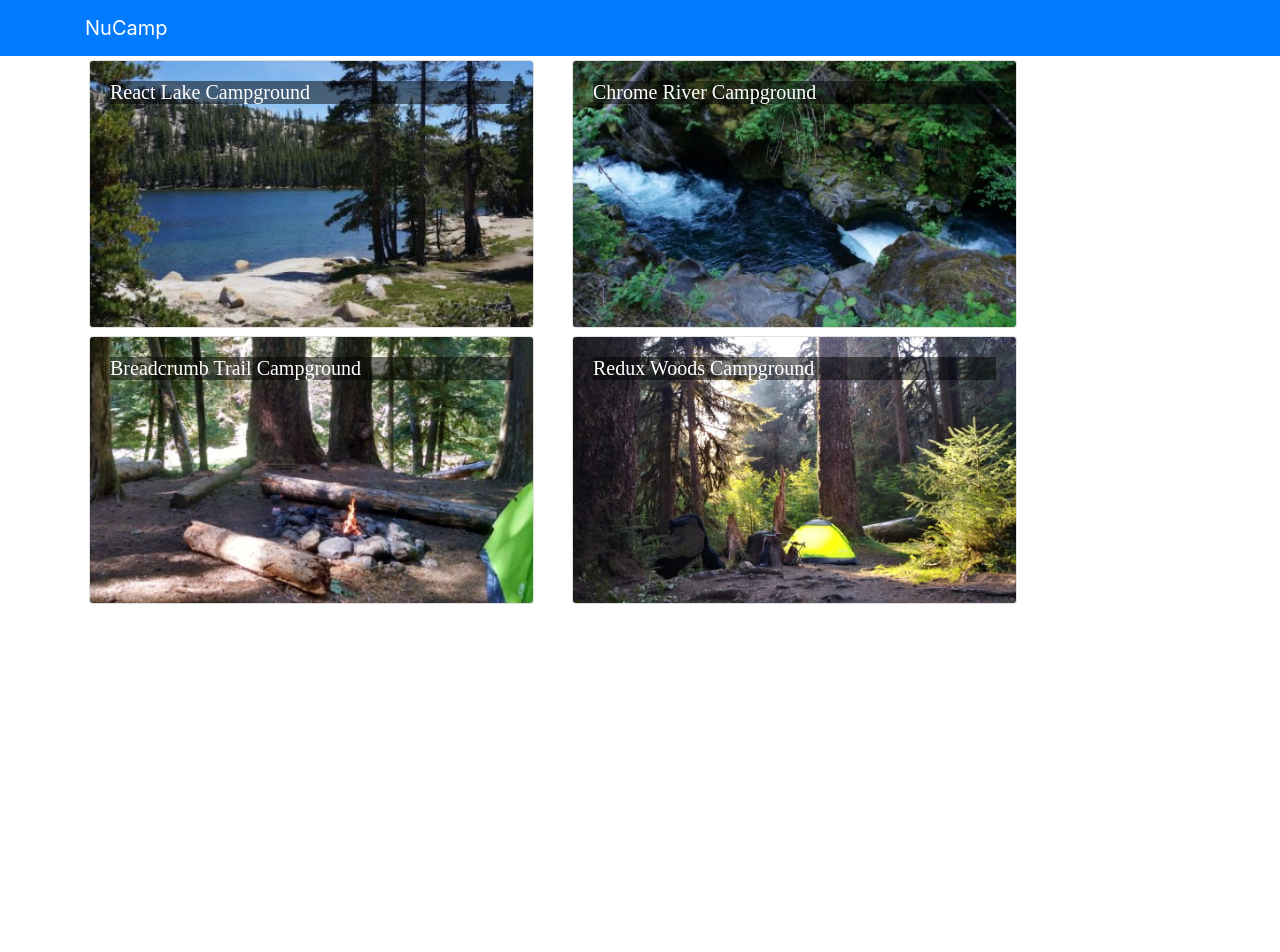
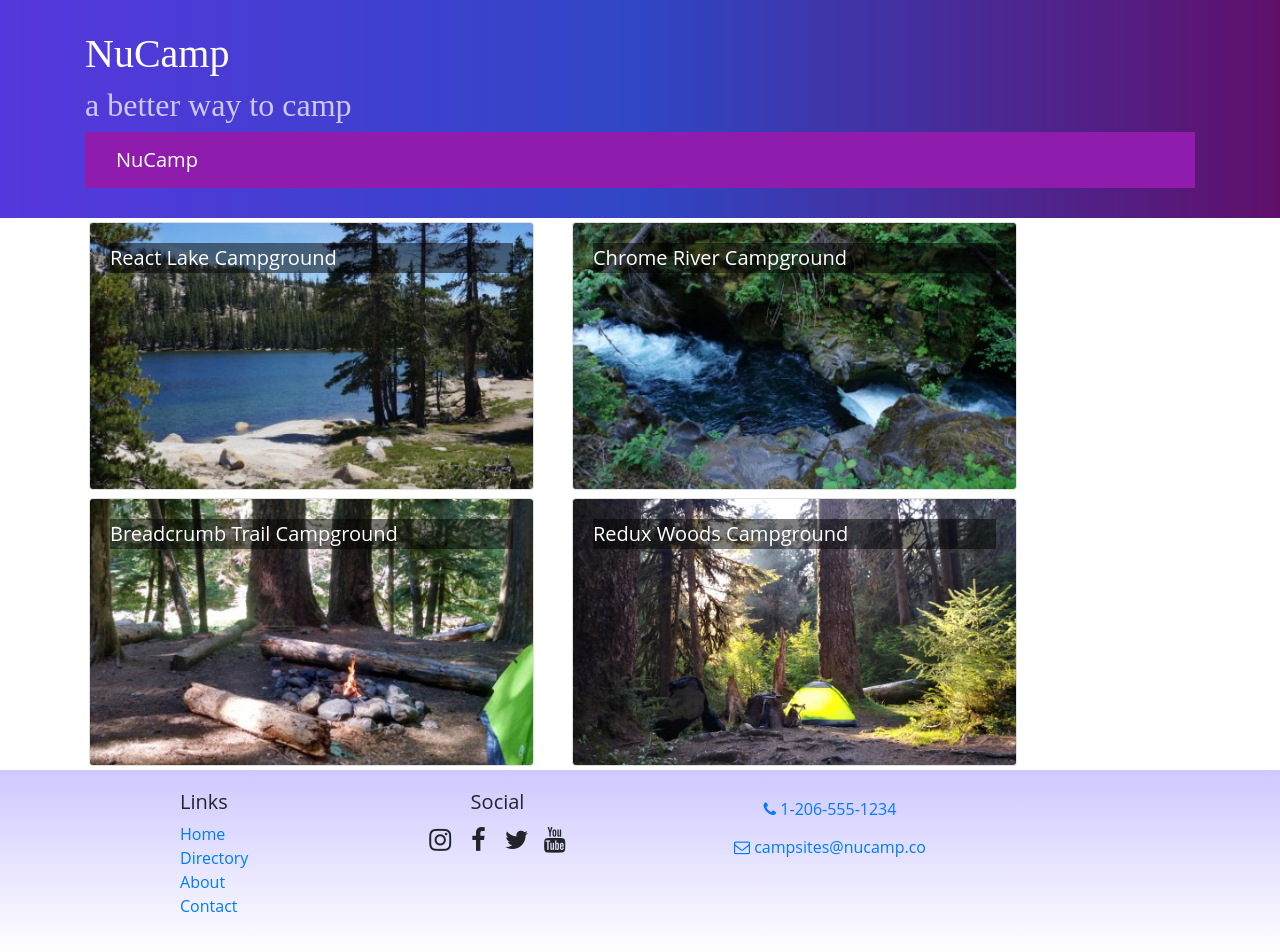
Before and after one commit to kikluz/ncamp_react, a React (Create React App) app: page / in a window 1280 px wide. Before the commit the page ends 800 px from the top, so only its background shows below. Built offline with nearby package versions, Linux system fonts and the light colour scheme.

Commit message:
add boostrapsocials and font awesome

```diff
--- a/package.json
+++ b/package.json
@@ -7,6 +7,8 @@
     "@testing-library/react": "^11.1.0",
     "@testing-library/user-event": "^12.1.10",
     "bootstrap": "4.5.2",
+    "bootstrap-social": "5.1.1",
+    "font-awesome": "4.7.0",
     "react": "^17.0.2",
     "react-dom": "^17.0.2",
     "react-popper": "1.3.6",
--- a/src/App.css
+++ b/src/App.css
@@ -1,11 +1,47 @@
 body {
   font-family: "Open Sans", sans-serif;
 }
+
+h1, h2, h3, .card-body>.card-title {
+  font-family: "Lobster", cursive;
+}
+
 .card-title {
-  font: 500 1.25rem "Lobster", cursive;
+  font-weight: 500;
+  font-size: 1.25rem;
+}
+
+h2 {
+  color: #3046C5;
 }
 
 .card-img-overlay .card-title {
   color: white;
-  background-color: rgba(0,0,0,0.5);
+  background-color: rgba(0, 0, 0, 0.5);
 }
+
+.row-content {
+  padding: 50px 0;
+  border-bottom: 1px ridge;
+  min-height: 200px;
+}
+
+.site-footer {
+  background-image: linear-gradient(#CEC8FF, white);
+  padding: 20px 0;
+}
+
+.jumbotron {
+  margin: 0;
+  padding: 30px;
+  background-image: linear-gradient(to right, #5637DD, #3046C5, #60106B);
+  color: white;
+}
+
+.jumbotron h2 {
+  color: #CEC8FF;
+}
+
+.navbar-dark {
+  background-color: #901CAD;
+}
--- a/src/components/CampsiteInfoComponent.js
+++ b/src/components/CampsiteInfoComponent.js
@@ -1,13 +1,13 @@
-import React, { Component } from "react";
+import React from "react";
 import { Card, CardImg, CardImgOverlay, CardText, CardBody, CardTitle } from 'reactstrap';
 
-class CampsiteInfo extends Component {
 
-  renderCampsite(campsite){
+
+function RenderCampsite({ campsite }) {
 	return (
 		<div className="col-md-5 m-1">
 			<Card>
-  				<CardImg top src={campsite.image} alt={campsite.name}/>
+				<CardImg top src={campsite.image} alt={campsite.name} />
 				<CardBody>
 					<CardTitle>{campsite.name}</CardTitle>
 					<CardText>{campsite.description}</CardText>
@@ -17,8 +17,8 @@
 	)
 }
 
-    renderComments(comments){
-        if(comments){
+function RenderComments({ comments }) {
+	if (comments) {
 		return (
 			<div classNam="col-md5 m-1">
 				<h4>Comments</h4>
@@ -27,9 +27,9 @@
 						<div>
 							<p>{comment.text}</p>
 							<p>{comment.author}</p>
-                            	<p>{comment.author} {new Intl.DateTimeFormat('en-US', { year: 'numeric', month: 'short', day: '2-digit'}).format(new Date(Date.parse(comment.date)))};</p>
+							<p>{comment.author} {new Intl.DateTimeFormat('en-US', { year: 'numeric', month: 'short', day: '2-digit' }).format(new Date(Date.parse(comment.date)))};</p>
 						</div>
-        			 	)
+					);
 				})}
 			</div>
 		)
@@ -37,21 +37,21 @@
 	}
 }
 
-    render(){
-     if (this.props.campsite){
-         return(
+function CampsiteInfo(props) {
+	if (props.campsite) {
+		return (
 			<div className="container">
 				<div className="row">
-					{this.renderCampsite(this.props.campsite)}
-					{this.renderComments(this.props.campsite.comments)}
+					<RenderCampsite campsite={props.campsite} />
+					<RenderComments comments={props.campsite.comments} />
 				</div>
 			</div>
 		);
 	}
-     return <div/>
-    }
+	return <div />
 }
 
 
 
+
 export default CampsiteInfo;
--- a/src/components/DirectoryComponent.js
+++ b/src/components/DirectoryComponent.js
@@ -1,20 +1,24 @@
-import React, { Component } from "react";
+import React from "react";
 import { Card, CardImg, CardImgOverlay, CardTitle } from 'reactstrap';
 
-
-class Directory extends Component {
-
-  render() {
-    const directory = this.props.campsites.map(campsite => {
-
+function RenderDirectoryItem({ campsite, onClick }) {
   return (
-        <div key={campsite.id} className="col-md-5 m-1">
-          <Card onClick={() => this.props.onClick(campsite.id)}>
+    <Card onClick={() => onClick(campsite.id)}>
       <CardImg with='100%' src={campsite.image} alt={campsite.name} />
       <CardImgOverlay>
         <CardTitle>{campsite.name}</CardTitle>
       </CardImgOverlay>
     </Card>
+  );
+}
+
+function Directory(props) {
+
+  const directory = props.campsites.map(campsite => {
+
+    return (
+      <div key={campsite.id} className="col-md-5 m-1">
+        <RenderDirectoryItem campsite={campsite} onClick={props.onClick} />
       </div>
 
     );
@@ -28,7 +32,6 @@
     </div>
   );
 }
-}
 
 
 export default Directory;
--- /dev/null
+++ b/src/components/FooterComponent.js
@@ -0,0 +1,34 @@
+import React from 'react';
+
+function Footer(props){
+    return (
+        <footer className="site-footer">
+        <div className="container">
+            <div className="row">
+                <div className="col-4 col-sm-2 offset-1">
+                    <h5>Links</h5>
+                    <ul className="list-unstyled">
+                        <li><a href="#">Home</a></li>
+                        <li><a href="#">Directory</a></li>
+                        <li><a href="#">About</a></li>
+                        <li><a href="#">Contact</a></li>
+                    </ul>
+                </div>
+                <div className="col-6 col-sm-3 text-center">
+                    <h5>Social</h5>
+                    <a className="btn btn-social-icon btn-instagram" href="http://instagram.com/"><i className="fa fa-instagram" /></a>{' '}
+                    <a className="btn btn-social-icon btn-facebook" href="http://www.facebook.com/"><i className="fa fa-facebook" /></a>{' '}
+                    <a className="btn btn-social-icon btn-twitter" href="http://twitter.com/"><i className="fa fa-twitter" /></a>{' '}
+                    <a className="btn btn-social-icon btn-google" href="http://youtube.com/"><i className="fa fa-youtube" /></a>
+                </div>
+                <div className="col-sm-4 text-center">
+                    <a role="button" className="btn btn-link" href="tel:+12065551234"><i className="fa fa-phone" /> 1-206-555-1234</a><br />
+                    <a role="button" className="btn btn-link" href="mailto:notreal@notreal.co"><i className="fa fa-envelope-o" /> campsites@nucamp.co</a>
+                </div>
+            </div>
+        </div>
+    </footer>
+    )
+}
+
+export default Footer;
--- /dev/null
+++ b/src/components/HeaderComponent.js
@@ -0,0 +1,30 @@
+import React, { Component }  from 'react';
+import { Navbar, NavbarBrand, Jumbotron } from 'reactstrap';
+
+class Header extends Component {
+    render(){
+        return (
+            <React.Fragment>
+                <Jumbotron fluid>
+                    <div className="container">
+                        <div className="row">
+                            <div className="col">
+                                <h1>NuCamp</h1>
+                                <h2>
+                                    a better way to camp
+                                </h2>
+                            </div>
+                        </div>
+                        <Navbar dark sticky="top">
+                            <div className="container">
+                                <NavbarBrand href="/">NuCamp</NavbarBrand>
+                            </div>
+                        </Navbar>
+                    </div>
+                </Jumbotron>
+            </React.Fragment>
+        );
+    }
+}
+
+export default Header;
--- a/src/components/MainComponent.js
+++ b/src/components/MainComponent.js
@@ -3,6 +3,8 @@
 import Directory from './DirectoryComponent';
 import CampsiteInfo from './CampsiteInfoComponent';
 import { CAMPSITES } from '../shared/campsites';
+import Header from './HeaderComponent';
+import Footer from './FooterComponent';
 
 // set the local state in App.js so we have data from campsites.js inside App.js
 class Main extends Component {
@@ -23,15 +25,10 @@
 	render(){
 		return (
 			<div>
-				<Navbar dark color="primary">
-					<div className="container">
-						<NavbarBrand href="/">NuCamp</NavbarBrand>
-					</div>
-				</Navbar>
-
+				<Header />
 				<Directory campsites={this.state.campsites} onClick={campsiteId => this.onCampsiteSelect(campsiteId)} />
-                <CampsiteInfo campsite={this.state.campsites.filter(campsite => campsite.id === this.state.selectedCampsite)[0]} />
-
+				<CampsiteInfo campsite={this.state.campsites.filter(campsite => campsite.id === this.state.selectedCampsite)[0]} />
+				<Footer />
 			</div>
 			);
 	};
--- a/src/index.js
+++ b/src/index.js
@@ -1,9 +1,11 @@
 import React from 'react';
 import ReactDOM from 'react-dom';
 import './index.css';
-import App from './App';
+import 'font-awesome/css/font-awesome.css';
+import 'bootstrap-social/bootstrap-social.css';
 import reportWebVitals from './reportWebVitals';
 import 'bootstrap/dist/css/bootstrap.min.css';
+import App from './App';
 
 ReactDOM.render(
   <React.StrictMode>
```
Also changed, not shown: 1 other file (tests, documents, lock files or other folders). Lines whose indentation alone changed are shown as unchanged.
